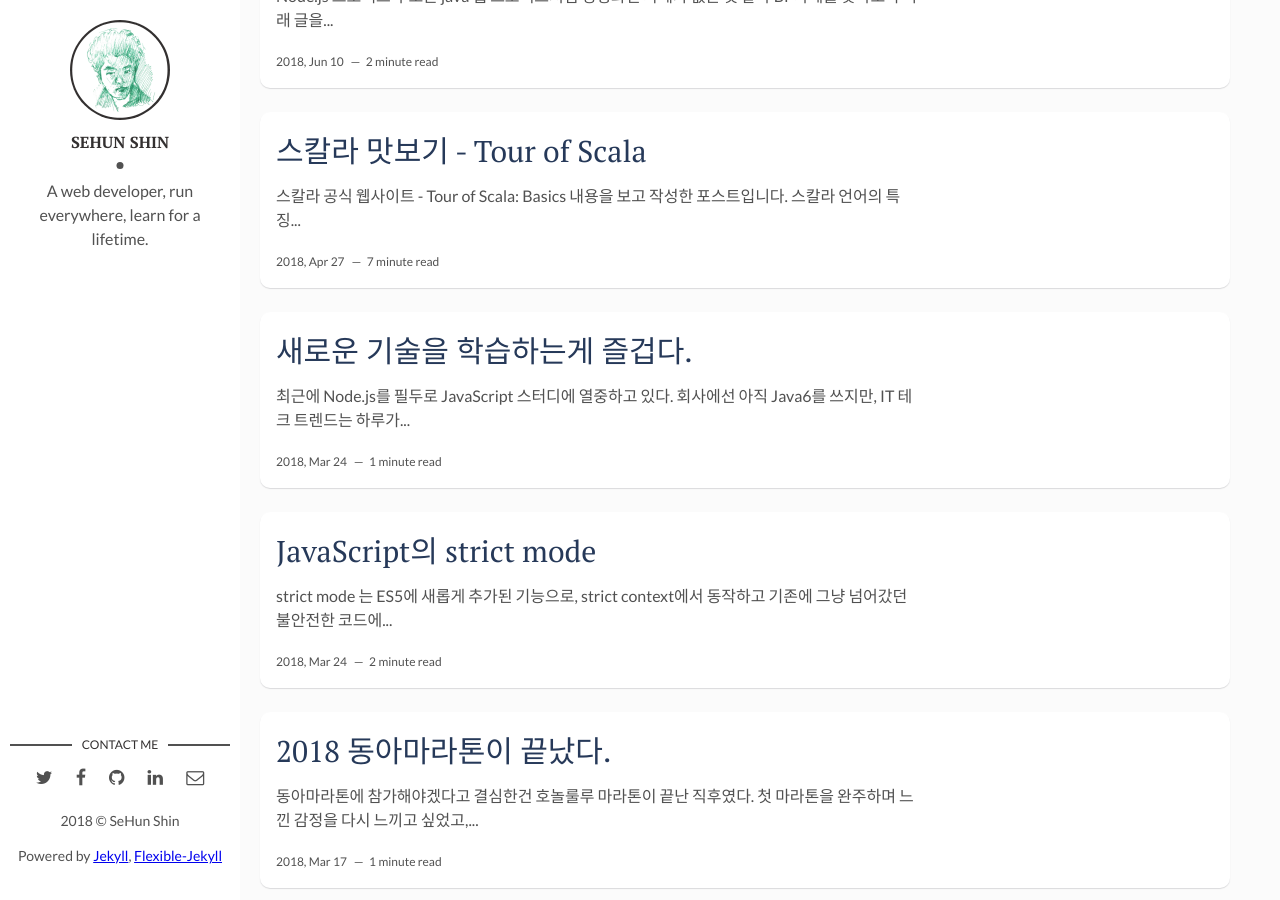
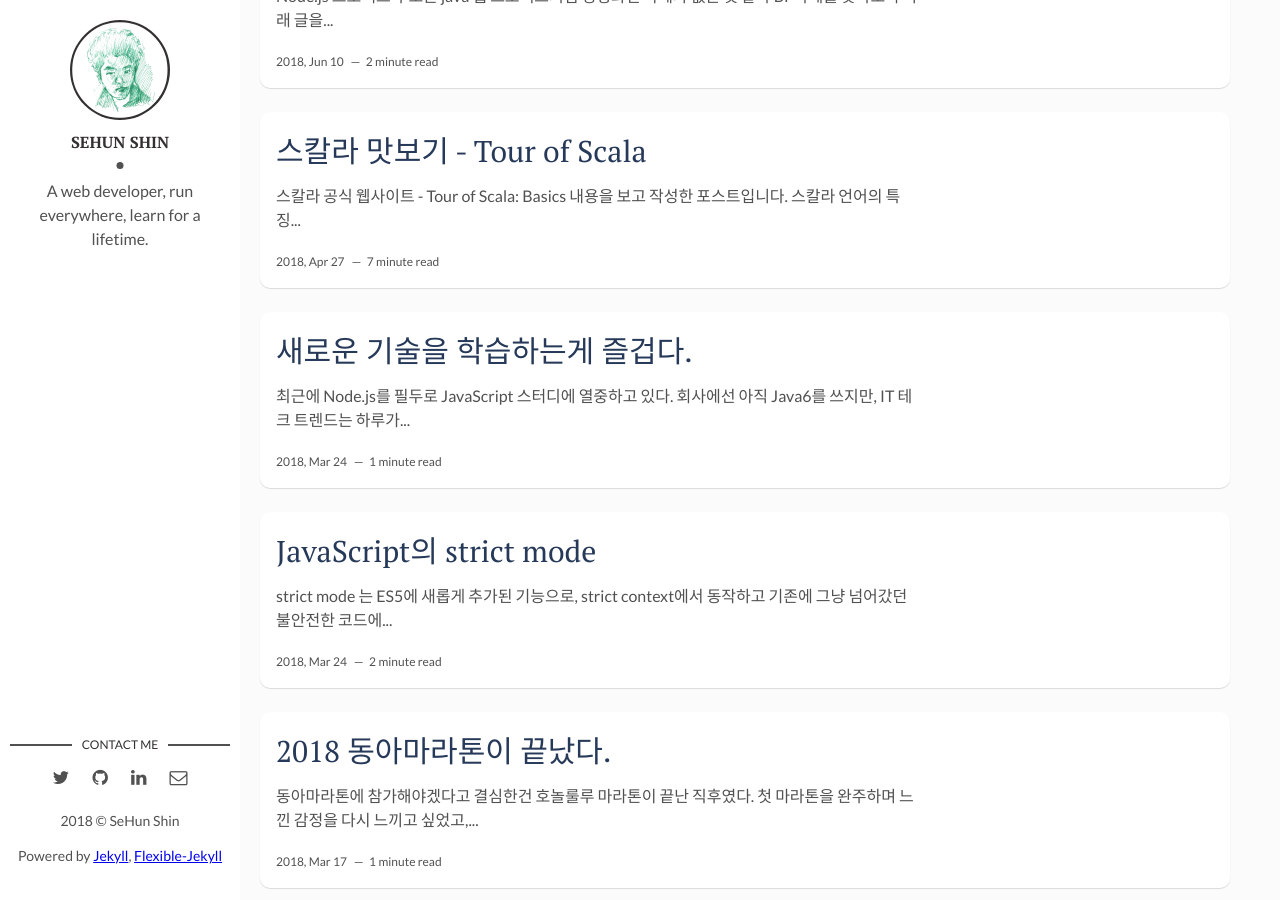
Before and after one commit to sshplendid/sshplendid.github.io, a Jekyll site: the page built from index.html, in a window 1280 px wide and 900 px high, scrolled down 508 px. Built offline with Jekyll 4.4.1, drawn with Linux system fonts in a browser that asks for light colours.

Commit message:
feat: SNS Contact 레이아웃 변경
facebook bio link 삭제

```diff
--- a/_layouts/main.html
+++ b/_layouts/main.html
@@ -20,12 +20,13 @@ layout: default
           <li><a href="https://twitter.com/{{ site.social-twitter }}" target="_blank"><i class="fa fa-twitter" aria-hidden="true"></i></a></li>
         {% else %}
           <li><a href="https://twitter.com/artemsheludko_" target="_blank"><i class="fa fa-twitter" aria-hidden="true"></i></a></li>
-        {% endif %}
+        {% endif %}<!--
         {% if site.social-facebook %}
           <li><a href="https://facebook.com/{{ site.social-facebook }}" target="_blank"><i class="fa fa-facebook" aria-hidden="true"></i></a></li>
         {% else %}
           <li><a href="https://facebook.com/" target="_blank"><i class="fa fa-facebook" aria-hidden="true"></i></a></li>
         {% endif %}
+        -->
         {% if site.social-github %}
           <li class="github"><a href="http://github.com/{{site.social-github}}" target="_blank"><i class="fa fa-github"></i></a></li>
         {% else %}
```
